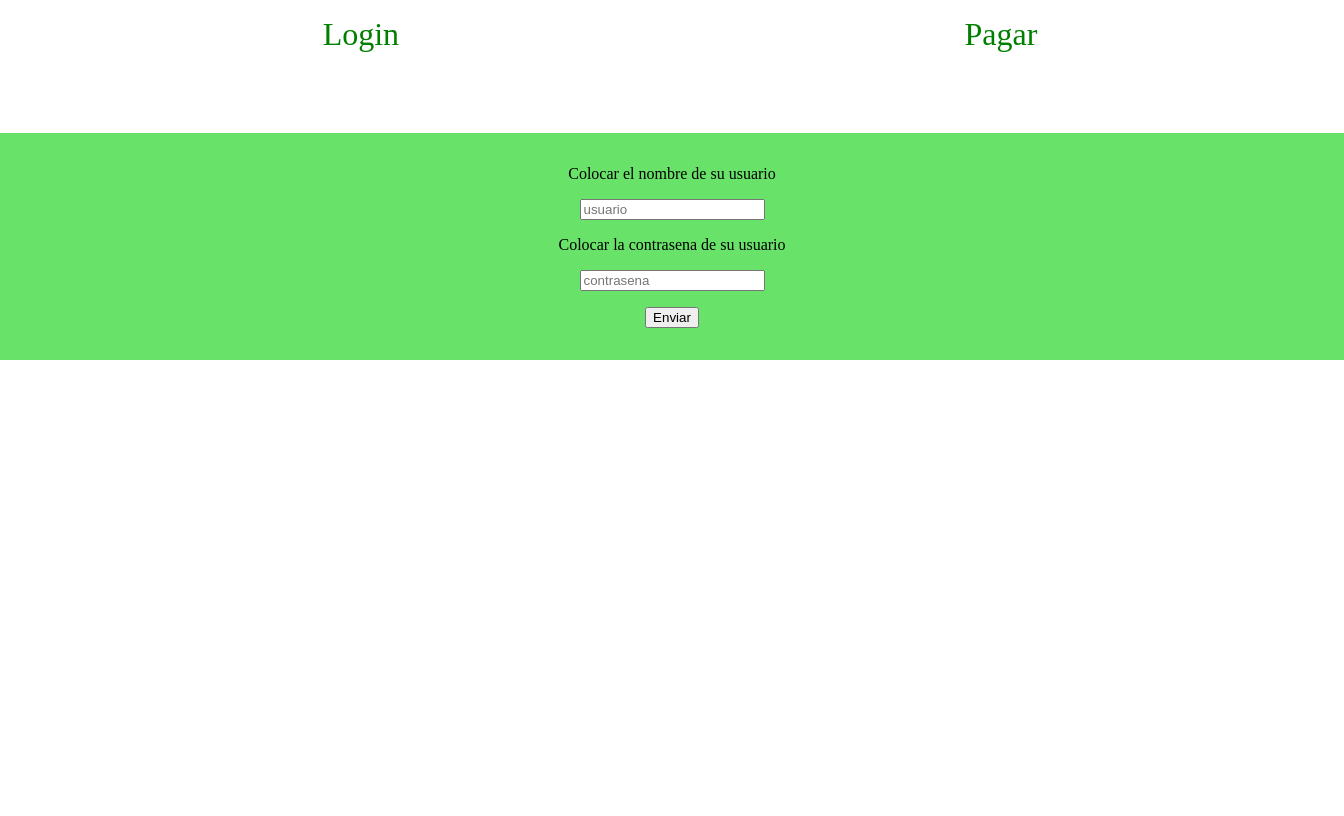
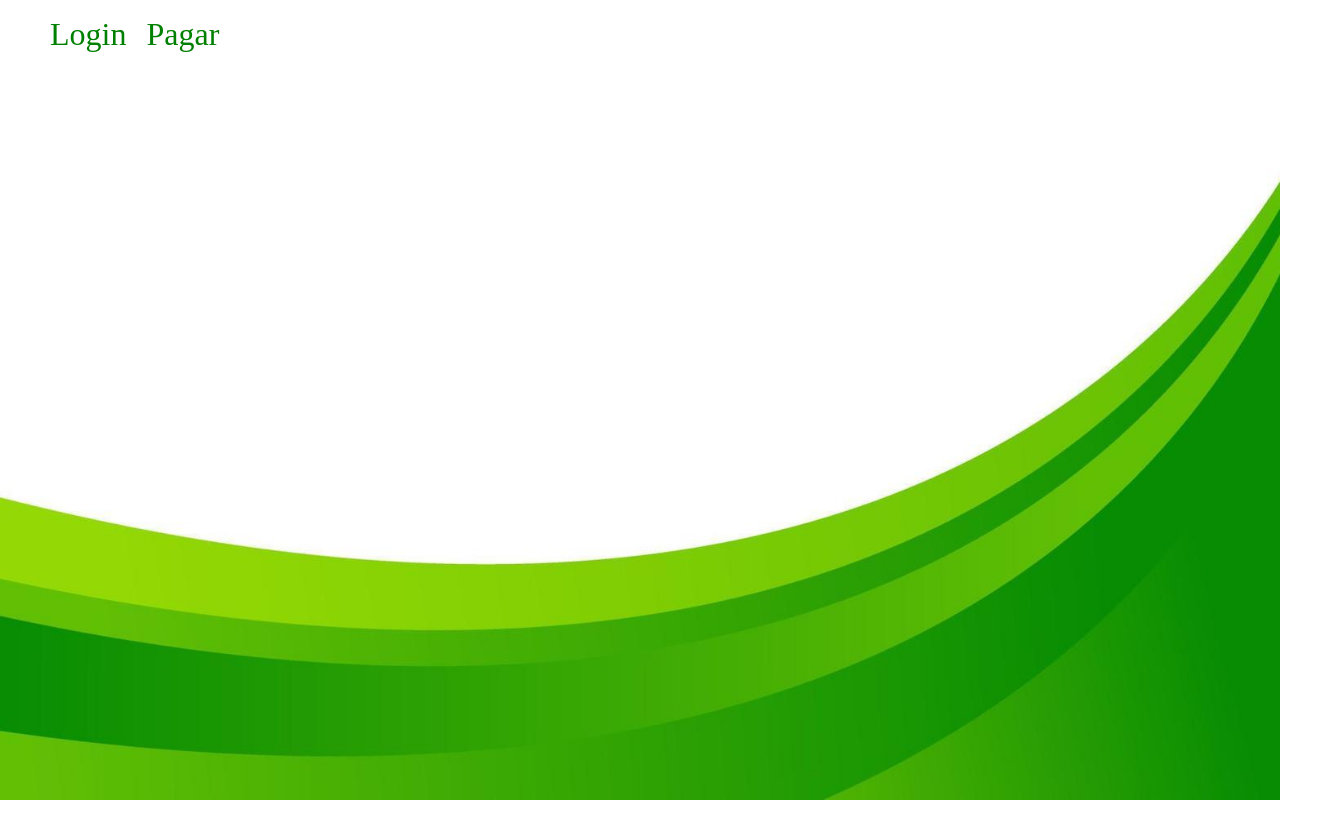
Before and after one commit to Nightshadow7/Hackaton-Reto, a React (Create React App) app in the folder frontend/: page / in a window 1280 px wide. Shown: the whole page, 1344 px wide, since content can reach past the window. Built offline with nearby package versions, Linux system fonts and the light colour scheme; the HTML template or start-up script is replaced by a standard one.

Commit message:
feat: :zap: ARREGLO PARA CSS
modificacion para el style de el home

```diff
--- a/frontend/src/components/Home.jsx
+++ b/frontend/src/components/Home.jsx
@@ -1,13 +1,13 @@
 import "./home.css"
 import Header from "./sub-componets/Header"
-import Login from "./sub-componets/login"
 
 function Home() {
     return (
-        <>
-        <Header/>
-        <Login/>
-        </>
+        <div className="displayHome">
+            <div>
+            <Header/>
+            </div>
+        </div>
      );
 }
 
--- a/frontend/src/components/home.css
+++ b/frontend/src/components/home.css
@@ -0,0 +1,7 @@
+.displayHome {
+    height: 100%;
+    width: 100%;
+    display: flex;
+    background-image:url("../resources/abstract-green-curve-gradient-template-on-white-background-free-vector.jpg");
+    background-size: cover;
+}
--- a/frontend/src/components/sub-componets/Header.jsx
+++ b/frontend/src/components/sub-componets/Header.jsx
@@ -1,6 +1,5 @@
 import React from 'react';
 import { BrowserRouter, Route, Routes, NavLink } from 'react-router-dom';
-import Login from './login.jsx';
 import UserN_Cuenta from '../UserN-Cuenta.jsx';
 const Header = () => {
 
--- a/frontend/src/components/sub-componets/login.jsx
+++ /dev/null
@@ -1,21 +0,0 @@
-import './main.css'
-const Login = () => {
-
-    return (
-        <main >
-            <article>
-                <form className="main-container">
-                    <label> Colocar el nombre de su usuario </label>
-                    <input type="text" placeholder="usuario" />
-                    <label> Colocar la contrasena de su usuario </label>
-                    <input type="text" placeholder="contrasena" />
-                    <button type='submti'> Enviar </button>
-                </form>
-            </article>
-        </main>
-    );
-
-
-};
-
-export default Login;
--- a/frontend/src/components/sub-componets/main.css
+++ /dev/null
@@ -1,12 +0,0 @@
-.main-container{
-    margin-top: 5rem;
-    width: 100%;
-    height: 100%;
-    display: flex;
-    gap: 1rem;
-    flex-direction: column;
-    align-items: center;
-    justify-content: center;
-    background-color: rgb(104, 226, 104);
-    padding: 2rem;
-}
```
Also changed, not shown: frontend/src/components/sub-componets/header.css (added), frontend/src/resources/abstract-green-curve-gradient-template-on-white-background-free-vector.jpg (added), frontend/src/resources/abstracto.png (added).
